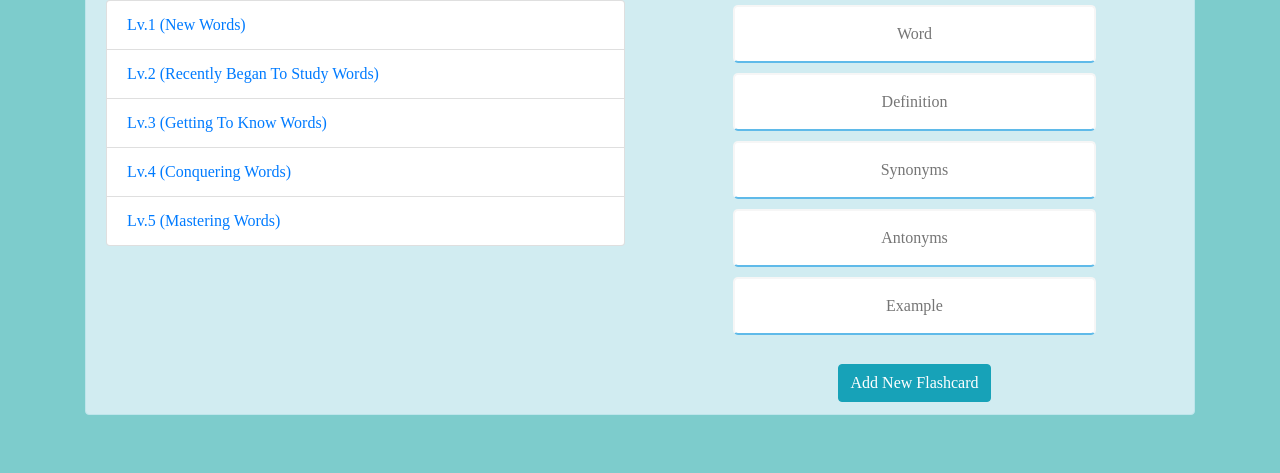
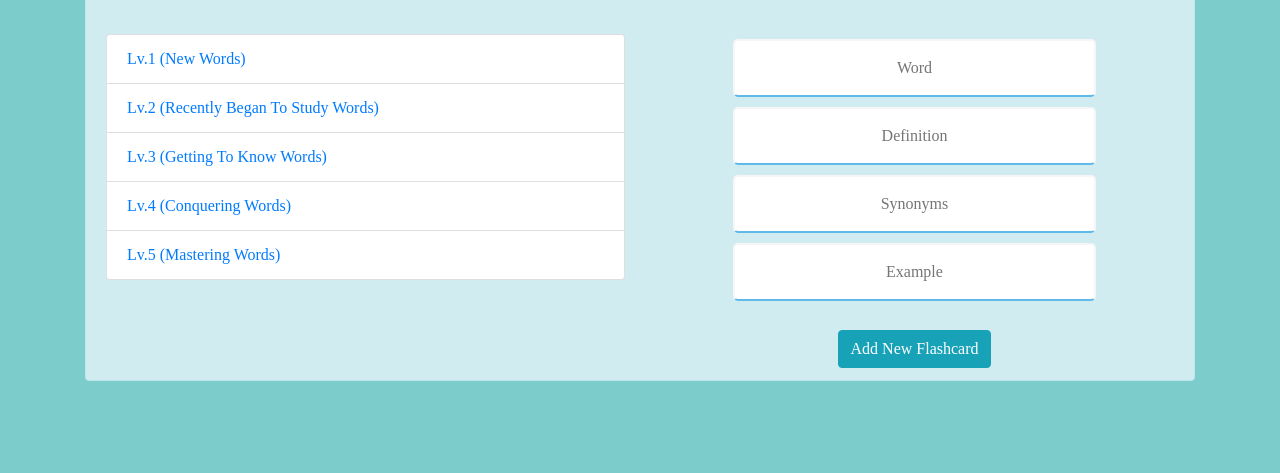
Before and after one commit to FarzamTP/Leitner, a Django app: template web/templates/web/category.html in a window 1280 px wide. Shown: the part 327-800 px from the top of the page. Run offline with Django 3.2, Linux system fonts and the light colour scheme; the template is opened without the code that fills it, so the values that code supplies are empty; some libraries are stand-ins or nearby versions.

Commit message:
Antonyms feature has been ommited from flashcards

```diff
--- a/web/models.py
+++ b/web/models.py
@@ -33,7 +33,6 @@
     word = models.CharField(max_length=128)
     definition = models.CharField(max_length=512)
     synonyms = models.CharField(max_length=512)
-    antonyms = models.CharField(max_length=512)
     example = models.CharField(max_length=1024, default=None)
     lv = models.IntegerField(default=1, validators=[MinValueValidator(1), MaxValueValidator(5)])
 
--- a/web/templates/web/category.html
+++ b/web/templates/web/category.html
@@ -65,10 +65,6 @@
                         <tr>
                           <th scope="row">Synonym</th>
                           <td>{{ selected_flashcard.synonyms }}</td>
-                        </tr>
-                        <tr>
-                          <th scope="row">Antonym</th>
-                          <td>{{ selected_flashcard.antonyms }}</td>
                         </tr>
                         <tr>
                             <th scope="row">Example</th>
@@ -151,7 +147,6 @@
                     <input type="text" name="word" placeholder="Word" required>
                     <input type="text" name="definition" placeholder="Definition" required>
                     <input type="text" name="synonyms" placeholder="Synonyms" required>
-                    <input type="text" name="antonyms" placeholder="Antonyms" required>
                     <input type="text" name="example" placeholder="Example" required>
                     <br><br>
                     <button type="submit" class="btn btn-info">Add New Flashcard</button>
--- a/web/views.py
+++ b/web/views.py
@@ -178,12 +178,11 @@
         word = request.POST.get('word')
         definition = request.POST.get('definition')
         synonyms = request.POST.get('synonyms')
-        antonyms = request.POST.get('antonyms')
         example = request.POST.get('example')
 
         category = Category.objects.all().filter(name=category_name)[0]
 
         flashcard = FlashCart.objects.create(category=category, word=word, definition=definition,
-                                             synonyms=synonyms, antonyms=antonyms, example=example)
+                                             synonyms=synonyms, example=example)
         flashcard.save()
         return redirect(category_page_render, category_name, lv, page)
```
